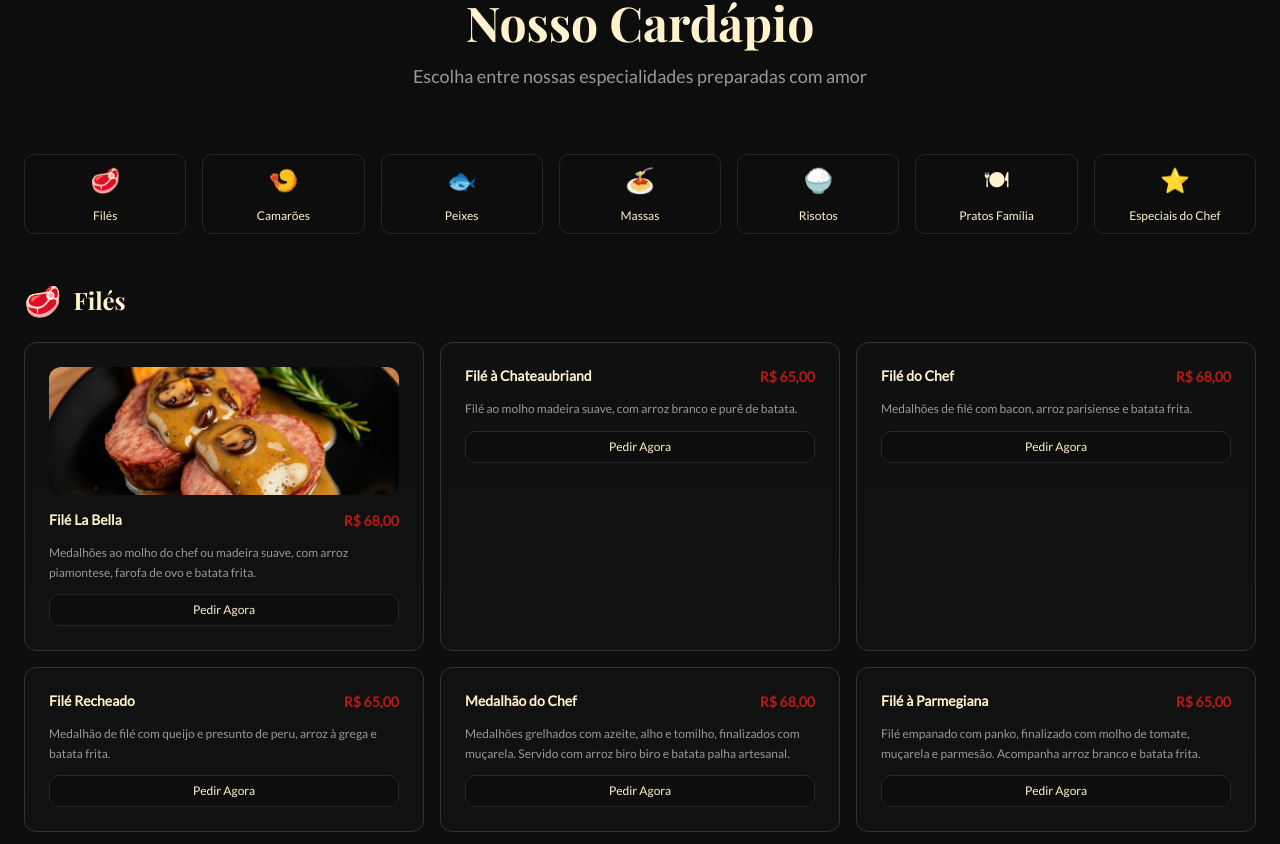
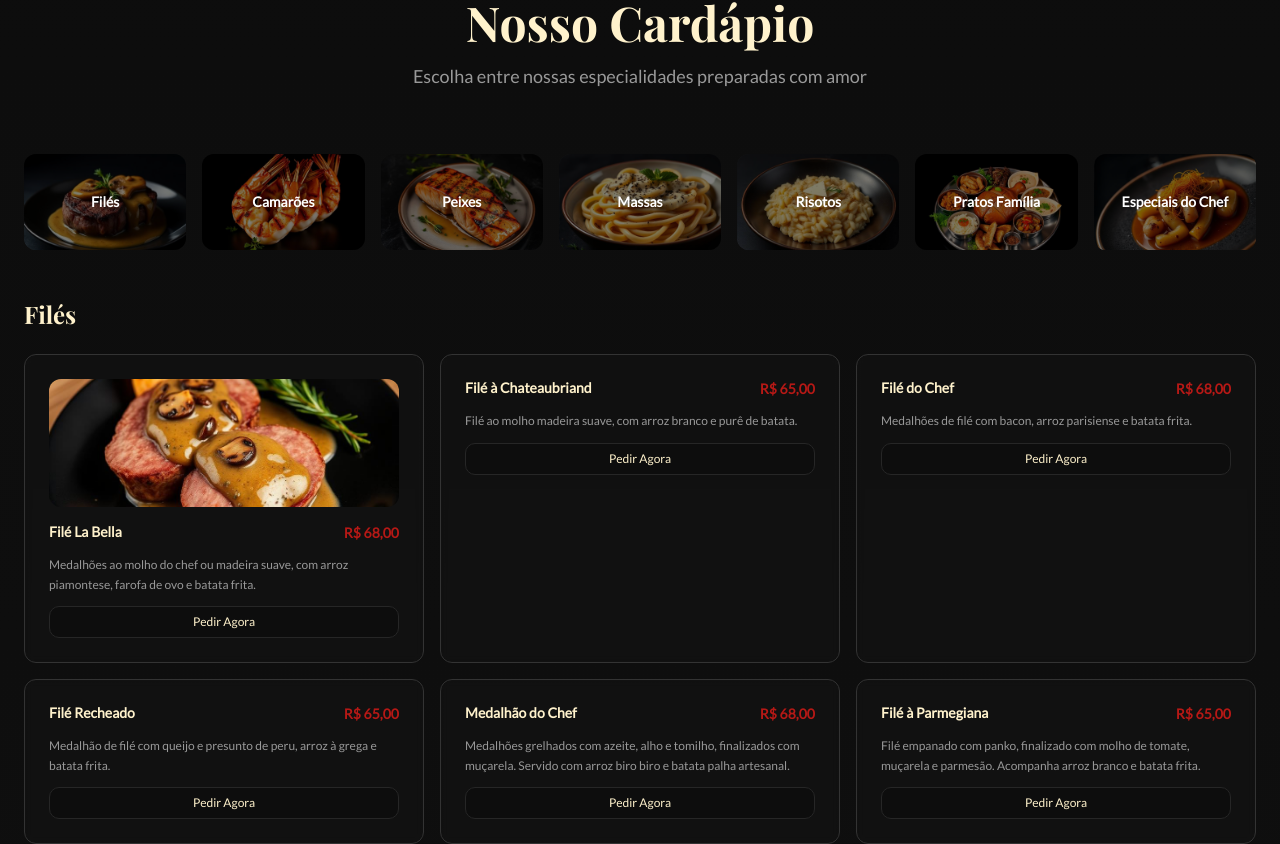
Before and after one commit to digietal/labella-gastronomic-showcase, a React (Vite) app: page / in a window 1280 px wide. Shown: the part 882-1726 px from the top of the page. Built offline with nearby package versions, Linux system fonts and the light colour scheme.

Commit message:
Refactor category section
Update category section to display appetizing dish photos that fill the frame, with category names in the center. Remove all emojis.

```diff
--- a/src/components/CompactMenu.tsx
+++ b/src/components/CompactMenu.tsx
@@ -31,15 +31,35 @@ export const CompactMenu = () => {
         {/* Categories Grid */}
         <div className="grid grid-cols-2 md:grid-cols-4 lg:grid-cols-7 gap-4 mb-12">
           {categories.map((category) => (
-            <Button
+            <button
               key={category.id}
-              variant={selectedCategory === category.id ? "default" : "outline"}
-              className="h-20 flex-col p-4 text-xs transition-all duration-300"
+              className={`relative h-24 rounded-xl overflow-hidden transition-all duration-300 hover:scale-105 ${
+                selectedCategory === category.id
+                  ? 'ring-2 ring-primary shadow-lg'
+                  : 'hover:shadow-lg'
+              }`}
               onClick={() => setSelectedCategory(selectedCategory === category.id ? null : category.id)}
             >
-              <span className="text-2xl mb-1">{category.icon}</span>
-              <span className="font-medium">{category.name}</span>
-            </Button>
+              {/* Background Image */}
+              <div
+                className="absolute inset-0 bg-cover bg-center"
+                style={{ backgroundImage: `url(${category.image})` }}
+              />
+
+              {/* Overlay */}
+              <div className={`absolute inset-0 transition-all duration-300 ${
+                selectedCategory === category.id
+                  ? 'bg-black/40'
+                  : 'bg-black/50 hover:bg-black/40'
+              }`} />
+
+              {/* Category Name */}
+              <div className="relative z-10 flex items-center justify-center h-full p-2">
+                <span className="text-white font-semibold text-sm text-center leading-tight">
+                  {category.name}
+                </span>
+              </div>
+            </button>
           ))}
         </div>
 
@@ -53,8 +73,7 @@ export const CompactMenu = () => {
 
             return (
               <div key={category.id} className="animate-fade-in">
-                <h3 className="font-playfair text-2xl font-bold text-foreground mb-6 flex items-center gap-3">
-                  <span className="text-3xl">{category.icon}</span>
+                <h3 className="font-playfair text-2xl font-bold text-foreground mb-6">
                   {category.name}
                 </h3>
 
```
